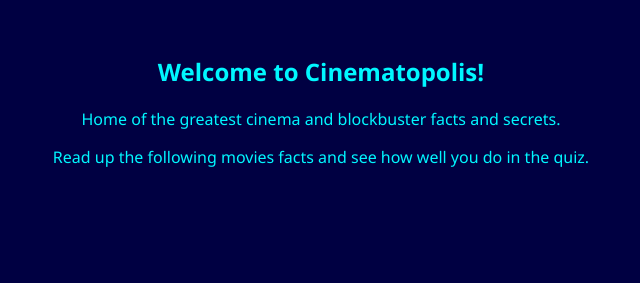
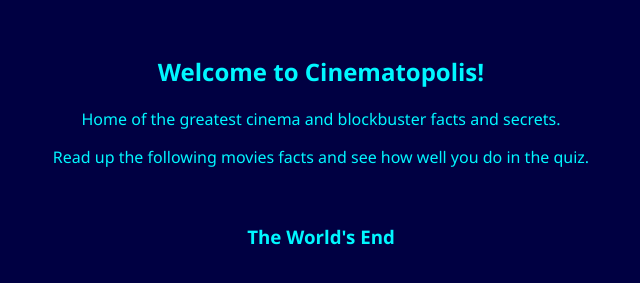
Before and after one commit to XephyrMike/first-website, a plain HTML site: page index.html in a window 1280 px wide. Shown: the part 155-438 px from the top of the page, without its empty margins (319-959 px from the left). Drawn offline with Linux system fonts and the light colour scheme.

Commit message:
Update index.html

```diff
--- a/index.html
+++ b/index.html
@@ -35,7 +35,10 @@
         <article>
             <p>Home of the greatest cinema and blockbuster facts and secrets.</p>
             <p>Read up the following movies facts and see how well you do in the quiz.</p>
+            <br>
         </article>
+        <h3>The World's End</h3>
+
 
     </main>
     <script src="script.js"></script>
```
